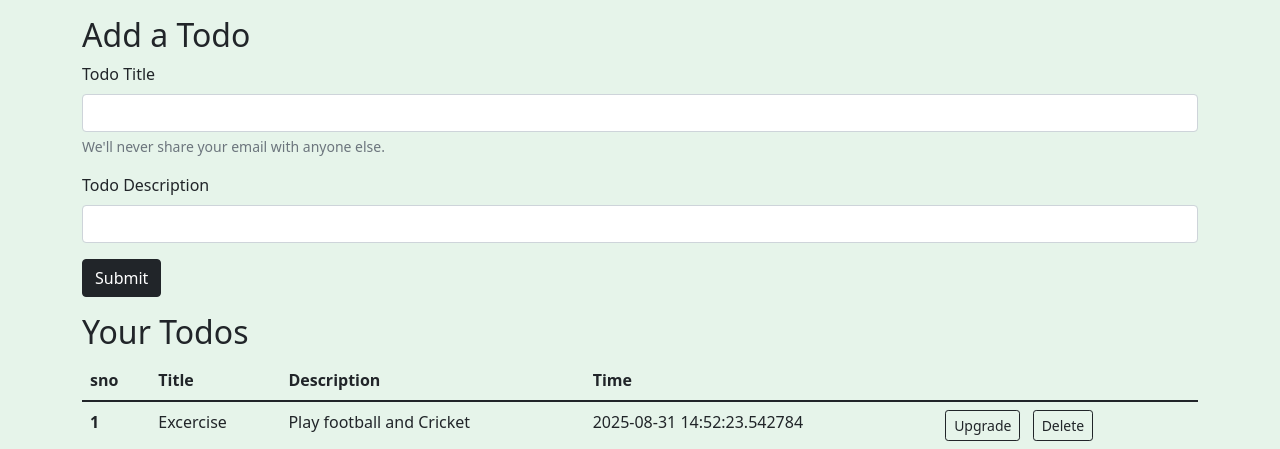
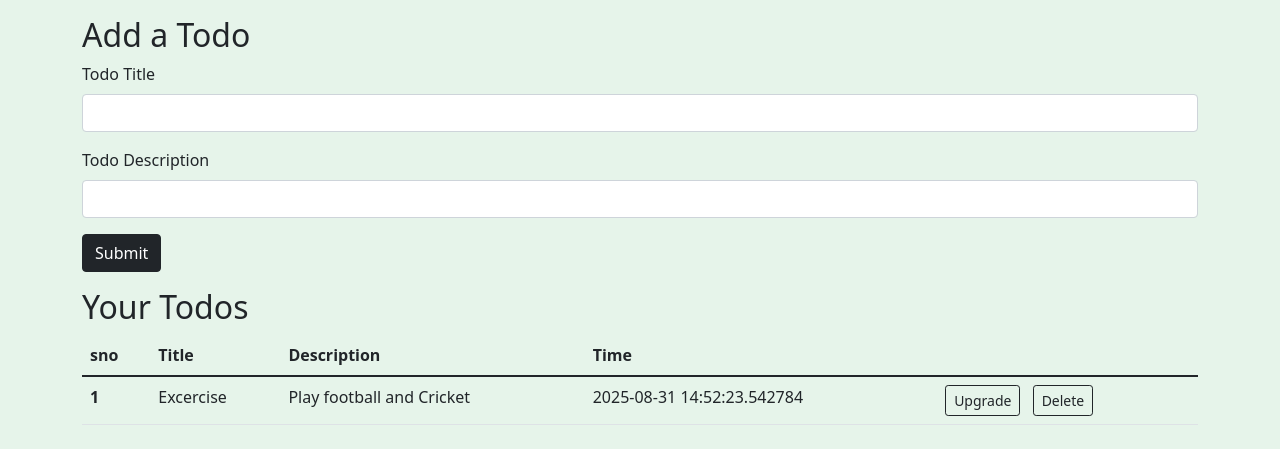
Before and after one commit to vanshpathare/flask-todo-app-vansh, a Flask app: page / in a window 1280 px wide. Shown: the part 56-505 px from the top of the page. Run offline with Flask 3, Linux system fonts and the light colour scheme.

Commit message:
email description removed

```diff
--- a/templates/index.html
+++ b/templates/index.html
@@ -13,9 +13,6 @@ body %}
         id="title"
         aria-describedby="emailHelp"
       />
-      <div id="emailHelp" class="form-text">
-        We'll never share your email with anyone else.
-      </div>
     </div>
     <div class="mb-3">
       <label for="desc" class="form-label">Todo Description</label>
```
